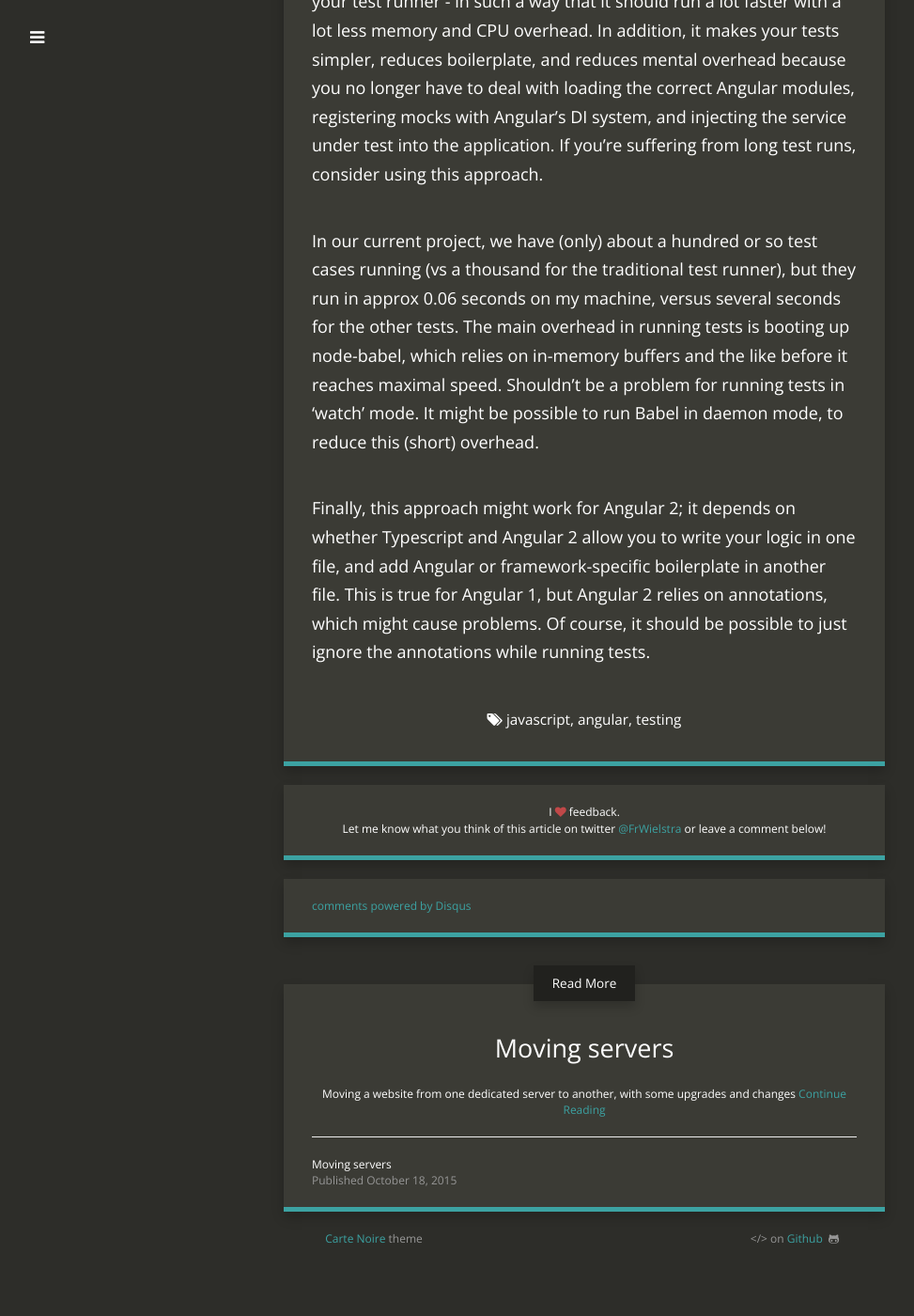
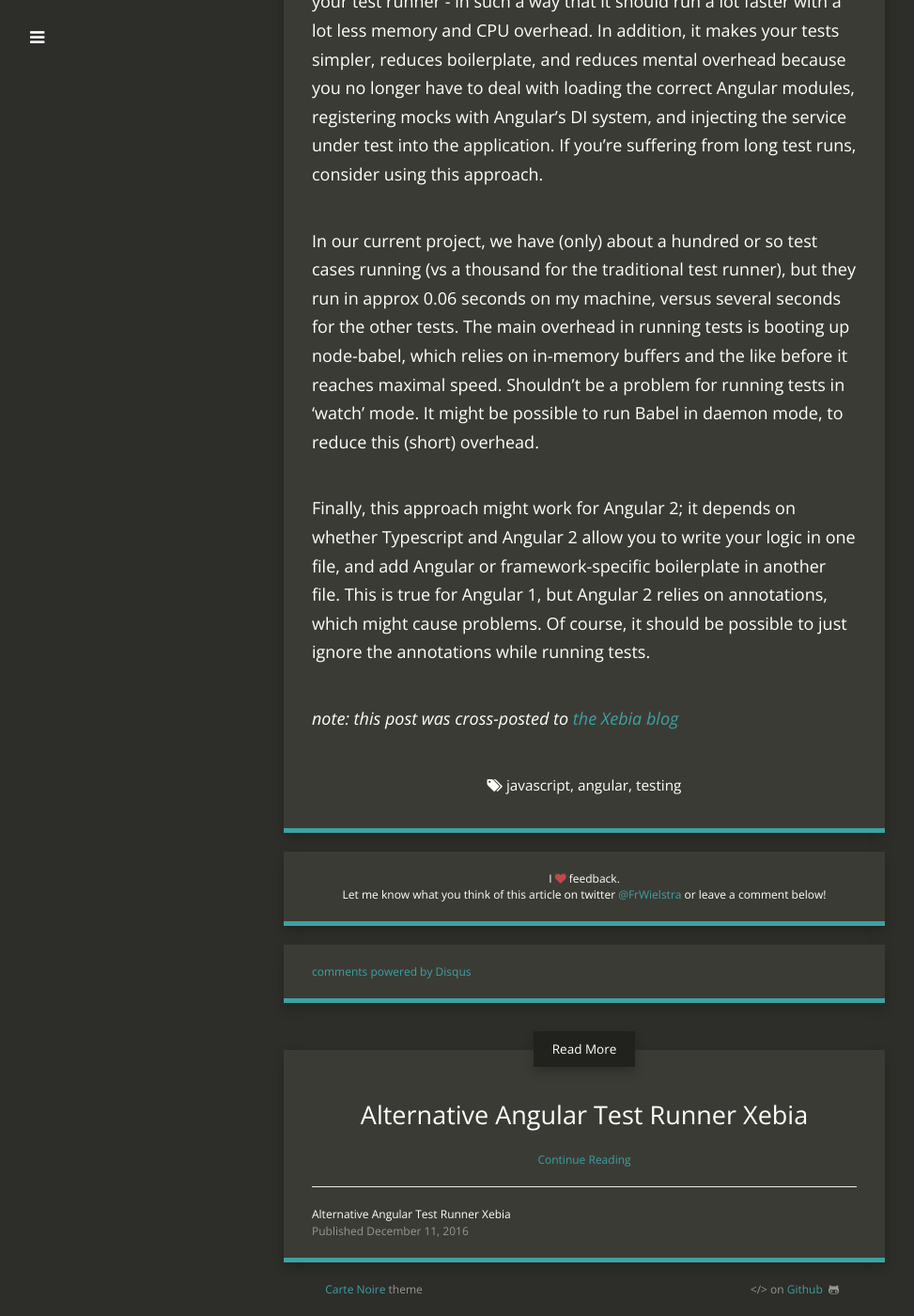
Before and after one commit to fwielstra/fwielstra.github.io, a Jekyll site: the page built from _posts/2016-12-11-alternative-angular-test-runner.markdown, in a window 1280 px wide and 1400 px high, scrolled down 8453 px. Shown: the whole window at 94% size, without its empty margins (18-991 px from the left). Built offline with Jekyll 4.4.1, drawn with Linux system fonts in a browser that asks for light colours; nearby versions of some CDN libraries; Markdown is read by kramdown in place of the engine named in the settings; comment, search, counter and statistics services are not loaded; before the commit the page ends 9799 px from its top, so only the background shows below that; some of the changed text lies outside the part shown.

Commit message:
Fix code examples, add xpost note, add WP-compatible HTML version

```diff
--- a/_posts/2016-12-11-alternative-angular-test-runner.markdown
+++ b/_posts/2016-12-11-alternative-angular-test-runner.markdown
@@ -133,13 +133,13 @@
 
 let fooService, fooController
 
-describe("The FooController", () {
+describe('The FooController', () {
   beforeEach(() => {
     fooService = jasmine.createMock('fooService', ['bar'])
     fooController = new FooController(fooService)
   })
 
-  it("should prove something", () {
+  it('should prove something', () => {
     fooController.doTheThing();
     expect(fooService.bar).toHaveBeenCalledWith('9/11 was an inside job')
   })
@@ -174,7 +174,7 @@
     process.nextTick(done)
   })
 
-  it('should have done something async'() {
+  it('should have done something async', () => {
     expect(fooService.result).toEqual('resolved')
   })
 })
@@ -196,3 +196,5 @@
 In our current project, we have (only) about a hundred or so test cases running (vs a thousand for the traditional test runner), but they run in approx 0.06 seconds on my machine, versus several seconds for the other tests. The main overhead in running tests is booting up node-babel, which relies on in-memory buffers and the like before it reaches maximal speed. Shouldn't be a problem for running tests in 'watch' mode. It might be possible to run Babel in daemon mode, to reduce this (short) overhead.
 
 Finally, this approach might work for Angular 2; it depends on whether Typescript and Angular 2 allow you to write your logic in one file, and add Angular or framework-specific boilerplate in another file. This is true for Angular 1, but Angular 2 relies on annotations, which might cause problems. Of course, it should be possible to just ignore the annotations while running tests.
+
+_note: this post was cross-posted to [the Xebia blog](http://blog.xebia.com/an-alternative-angularjs-test-runner/)_
```
Also changed, not shown: _posts/2016-12-11-alternative-angular-test-runner-xebia.html (added).
